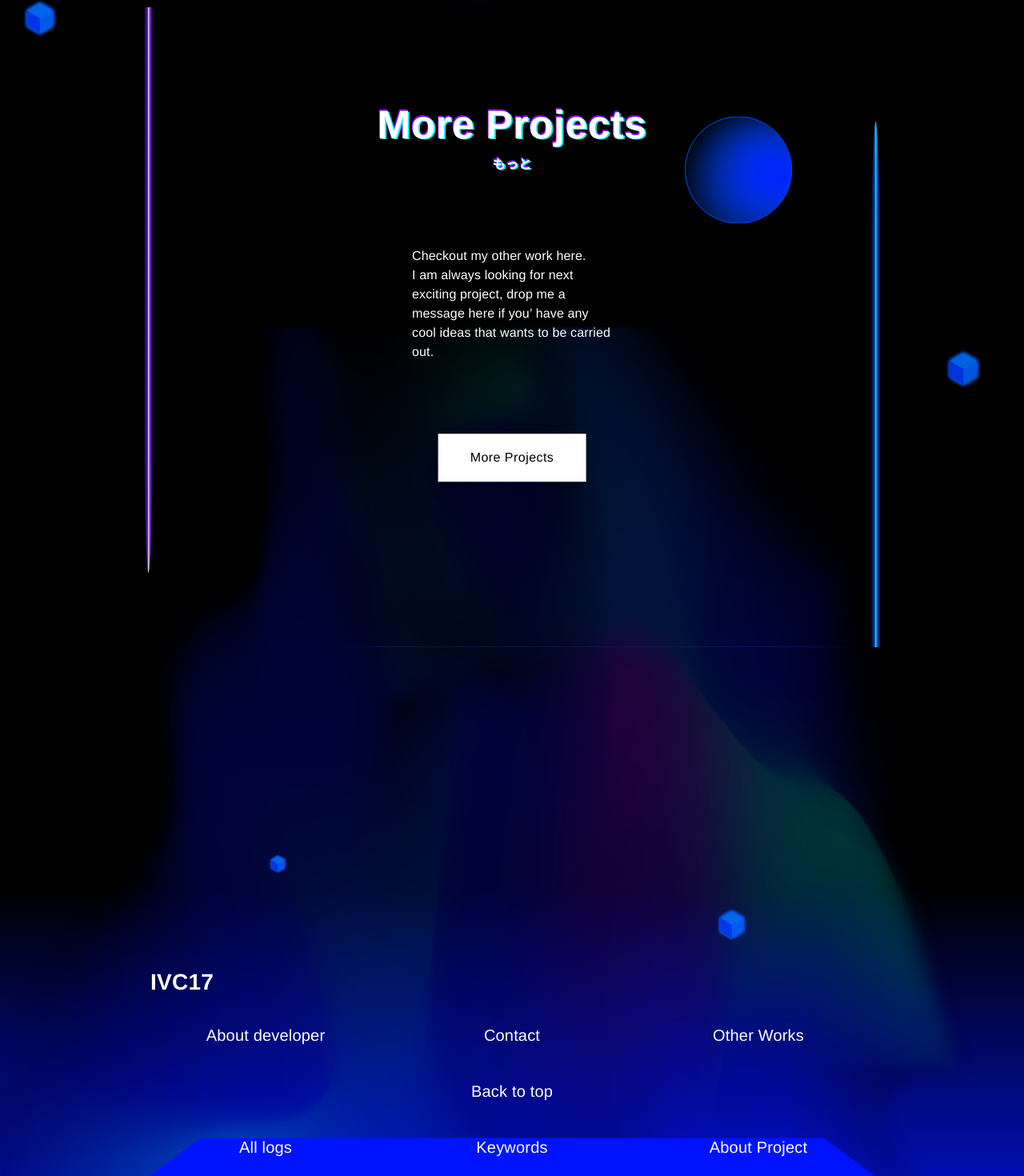
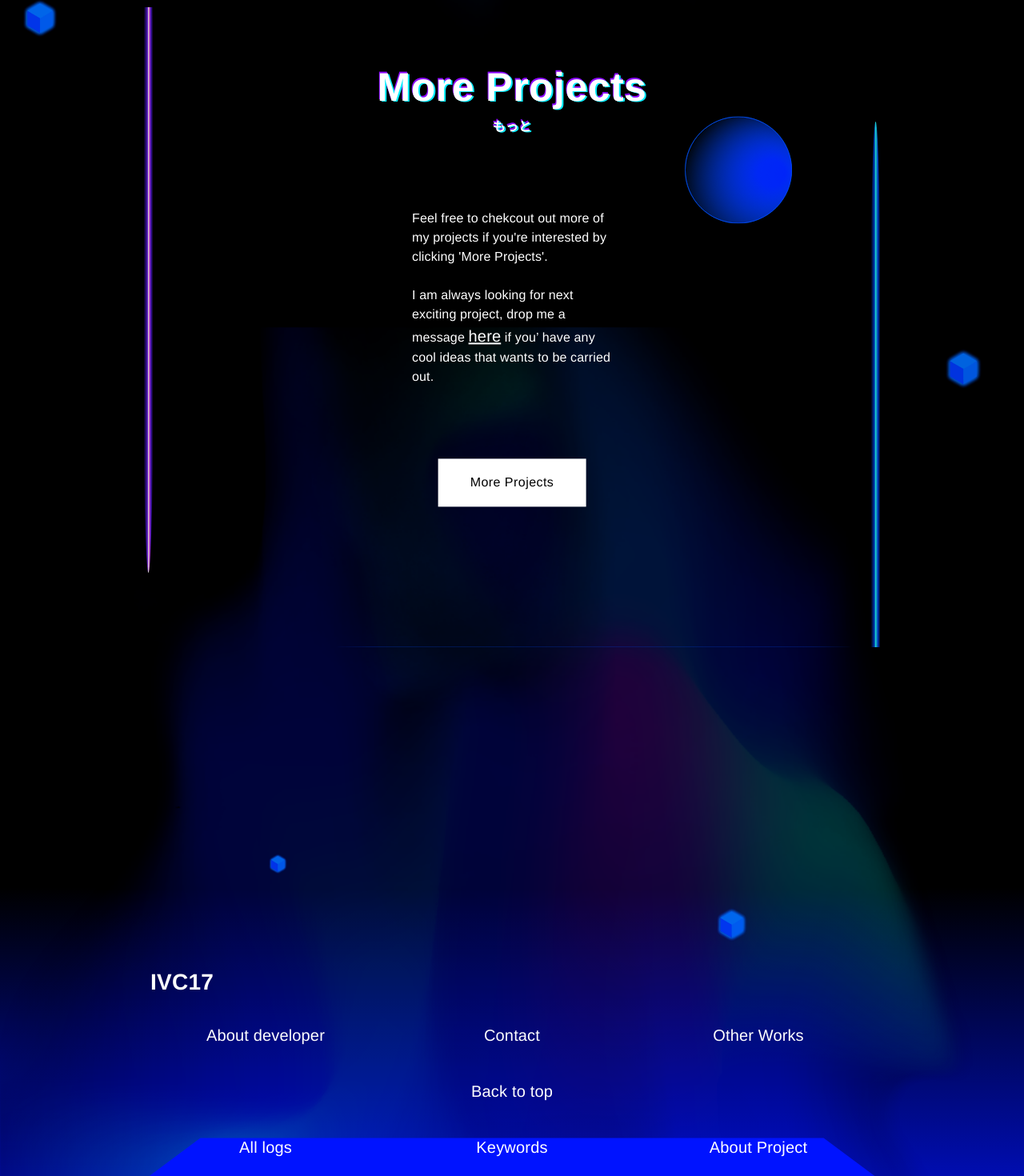
Before and after one commit to ivc17/crypto-study-log, a React (Create React App) app: page / in a window 1280 px wide. Shown: the part 3357-4827 px from the top of the page at 80% size. Built offline with nearby package versions, Linux system fonts and the light colour scheme; what react-with-gesture would draw is missing.

Commit message:
add links

```diff
--- /dev/null
+++ b/src/components/ExternalLink/index.tsx
@@ -0,0 +1,52 @@
+import { Link, SxProps, Theme, Typography } from '@mui/material'
+import { HTMLProps, useCallback } from 'react'
+
+export default function ExternalLink({
+  target = '_blank',
+  href,
+  rel = 'noopener noreferrer',
+  style,
+  sx,
+  className,
+  children,
+  underline,
+  showIcon
+}: Omit<HTMLProps<HTMLAnchorElement>, 'as' | 'ref' | 'onClick'> & {
+  href: string
+  style?: React.CSSProperties
+  sx?: SxProps<Theme>
+  underline?: 'always' | 'hover' | 'none'
+  className?: string
+  showIcon?: boolean
+}) {
+  const handleClick = useCallback(
+    (event: React.MouseEvent<HTMLAnchorElement>) => {
+      if (target === '_blank' || event.ctrlKey || event.metaKey) {
+      } else {
+        event.preventDefault()
+        window.location.href = href
+      }
+    },
+    [href, target]
+  )
+  return (
+    <Link
+      className={className}
+      target={target}
+      rel={rel}
+      href={href}
+      onClick={handleClick}
+      style={style}
+      underline={underline ?? 'none'}
+      sx={{
+        color: '#ffffff',
+        '&:hover, :active': {
+          textShadow: '0 0 5px #ffffff'
+        },
+        ...sx
+      }}
+    >
+      {children}
+    </Link>
+  )
+}
--- a/src/components/Footer/index.tsx
+++ b/src/components/Footer/index.tsx
@@ -5,6 +5,7 @@ import useBreakpoint from 'hooks/useBreakpoint'
 import { useCallback } from 'react'
 import { useNavigate } from 'react-router-dom'
 import { routes } from 'constant/routes'
+import ExternalLink from 'components/ExternalLink'
 
 const appear = keyframes`
 0% {opacity: 0.6; transform:rotate(180deg); background-size:110% 100%;};
@@ -115,7 +116,7 @@ export default function Footer() {
             gridTemplateColumns={{ xs: '1fr', md: '1fr 1fr 1fr' }}
             justifyItems={{ xs: 'flex-end', md: 'center' }}
             sx={{
-              '& p': {
+              '& p, a': {
                 fontSize: { xs: 16, md: 20 },
                 cursor: 'pointer',
                 '&:hover, :active': {
@@ -125,9 +126,15 @@ export default function Footer() {
             }}
             gap={{ xs: 5, md: 20 }}
           >
-            <Typography>About developer</Typography>
-            <Typography>Contact</Typography>
-            <Typography>Other Works</Typography>
+            <ExternalLink href={'https://ivc17.github.io/about'}>
+              About developer
+            </ExternalLink>
+            <ExternalLink href={'https://ivc17.github.io/contact'}>
+              Contact
+            </ExternalLink>
+            <ExternalLink href={'https://ivc17.github.io/gallery'}>
+              Other Works
+            </ExternalLink>
             <Typography mt={20} mb={20}></Typography>
             <Typography
               mt={20}
--- a/src/components/Header/index.tsx
+++ b/src/components/Header/index.tsx
@@ -1,4 +1,7 @@
-import { Box, styled, SvgIconProps } from '@mui/material'
+import { Box, styled, SvgIconProps, useTheme } from '@mui/material'
+import { routes } from 'constant/routes'
+import { useCallback } from 'react'
+import { useNavigate } from 'react-router-dom'
 
 const StyledNav = styled('nav')(({ theme }) => ({
   height: theme.height.header,
@@ -37,6 +40,19 @@ export const LogoIcon = (props: SvgIconProps) => {
 }
 
 export default function Header() {
+  const theme = useTheme()
+  const navigate = useNavigate()
+
+  const scrollToHandle = useCallback(() => {
+    const element = document.getElementById('landing')
+    if (element) {
+      navigate(routes.home)
+      window.scrollTo({
+        behavior: 'smooth',
+        top: element.getBoundingClientRect().top + window.scrollY
+      })
+    }
+  }, [navigate])
   return (
     <>
       <StyledNav>
@@ -47,10 +63,21 @@ export default function Header() {
           }}
           height="100%"
           width="max-content"
-          sx={{ background: (theme) => theme.palette.primary.main }}
+          sx={{
+            background: theme.palette.primary.main,
+            cursor: 'pointer',
+            '&:hover': {
+              boxShadow: `0 0 10px 10px ${theme.palette.primary.main}`
+            }
+          }}
           padding={{ xs: '0 10px', md: '0 15px' }}
+          onClick={scrollToHandle}
         >
-          <LogoIcon style={{ zIndex: 10 }} />
+          <LogoIcon
+            style={{
+              zIndex: 10
+            }}
+          />
         </Box>
       </StyledNav>
     </>
--- a/src/components/SeeMore/index.tsx
+++ b/src/components/SeeMore/index.tsx
@@ -1,5 +1,6 @@
 import { Box, Button, Typography, useTheme } from '@mui/material'
 import ColorSplitText from 'components/ColorSplitText'
+import ExternalLink from 'components/ExternalLink'
 import useBreakpoint from 'hooks/useBreakpoint'
 import React from 'react'
 
@@ -67,12 +68,27 @@ export default function SeeMore() {
                 <ColorSplitText text="もっと" fontWeight={700}></ColorSplitText>
               </Box>
               <Typography width={'100%'} maxWidth={250}>
-                Checkout my other work here.
-                <br /> I am always looking for next exciting project, drop me a
-                message here if you’ have any cool ideas that wants to be
-                carried out.
+                Feel free to chekcout out more of my projects if you're
+                interested by clicking 'More Projects'.
+                <br /> <br />I am always looking for next exciting project, drop
+                me a message{' '}
+                <ExternalLink
+                  underline="always"
+                  href={'https://ivc17.github.io/contact'}
+                  sx={{
+                    display: 'inline',
+                    fontSize: { xs: 16, md: 20 },
+                    textDecoration: 'underline'
+                  }}
+                >
+                  here
+                </ExternalLink>{' '}
+                if you’ have any cool ideas that wants to be carried out.
               </Typography>
-              <Button>More Projects</Button>
+
+              <ExternalLink href={'https://ivc17.github.io/gallery'}>
+                <Button> More Projects </Button>
+              </ExternalLink>
             </Box>
           </Box>
           <Box
```
